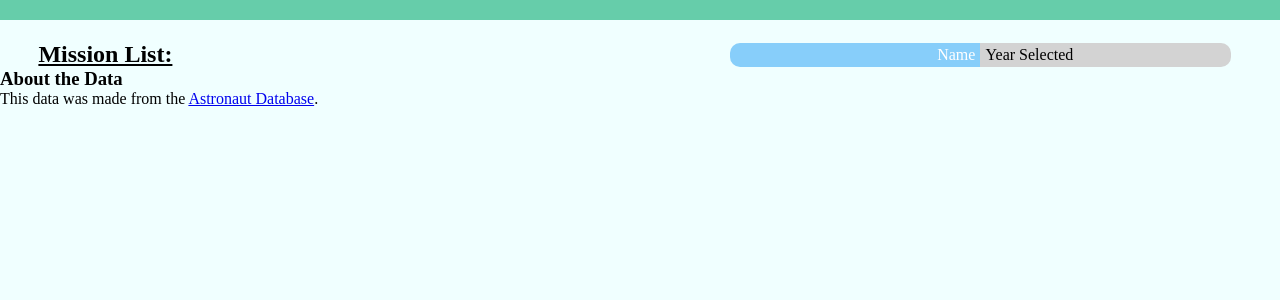
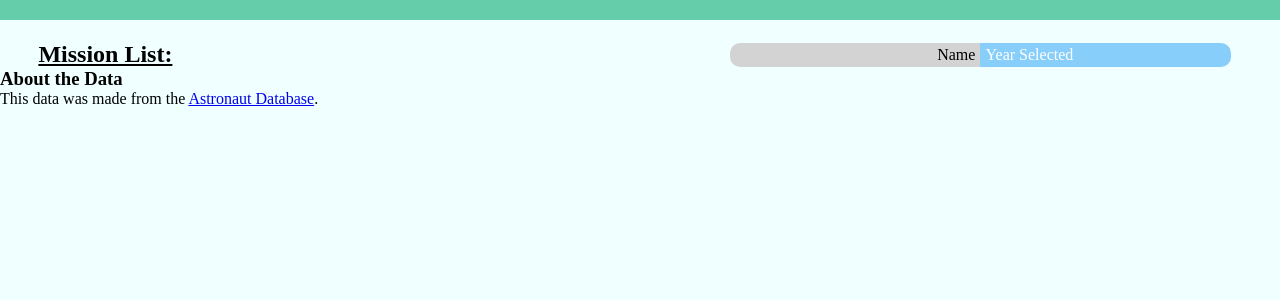
Before and after one commit to RichartE/cs257, a Flask app: template webapp/templates/missions.html in a window 1280 px wide. Shown: the part 55-355 px from the top of the page. Run offline with Flask 2, Linux system fonts and the light colour scheme; the template is opened without the code that fills it, so the values that code supplies are empty; parts of the project's set-up code (start-up, migrations or seed data) failed here and were passed over; some libraries are stand-ins or nearby versions.

Commit message:
update mission list

```diff
--- a/webapp/static/missions.js
+++ b/webapp/static/missions.js
@@ -6,7 +6,7 @@ let nameNode;
 let yosNode;
 function initialize() {
     listNode = document.getElementById('listContainer');
-    setList('name');
+    setList('year');
     nameNode = document.getElementById('name');
     yosNode = document.getElementById('year');
 }
@@ -29,7 +29,7 @@ function buildList(order) {
 
     .then((missionlist) => {
         let list = '';
-        missionlist.forEach(mission => list += '<div><h3>' + mission.title + '</h3><p>Selected in ' + mission.year + '</p></div>');
+        missionlist.forEach(mission => list += '<div><h3>' + mission.title + '</h3><p>' + mission.year + '</p></div>');
         if (order === 'year') {
             missionsByYOS = list;
             listNode.innerHTML = missionsByYOS;
--- a/webapp/templates/missions.html
+++ b/webapp/templates/missions.html
@@ -30,8 +30,8 @@
     <section id="astronautList">
         <h2>Mission List:</h2>
         <div id="orderContainer">
-            <div id="name" class="active" onclick="setList('name');flip()">Name</div>
-            <div id="year" onclick="setList('year');flip()">Year Selected</div>
+            <div id="name" onclick="setList('name');flip()">Name</div>
+            <div id="year" class="active" onclick="setList('year');flip()">Year Selected</div>
         </div>
         <div id="listContainer">
         </div>
```
